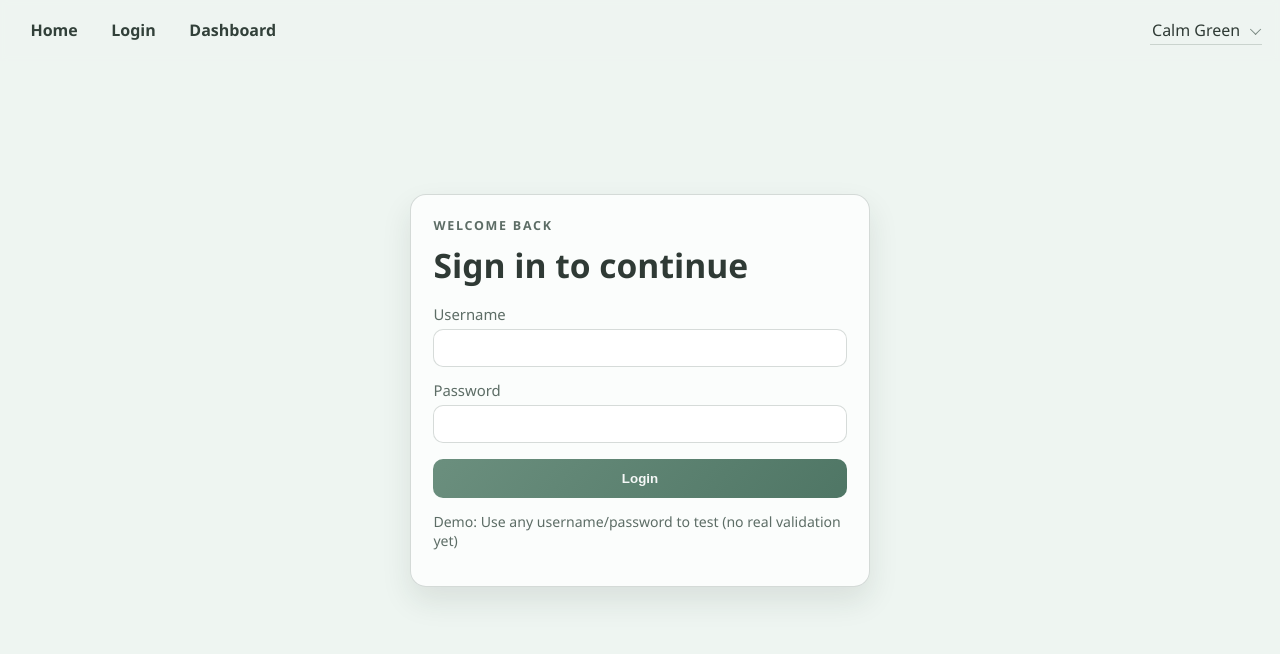
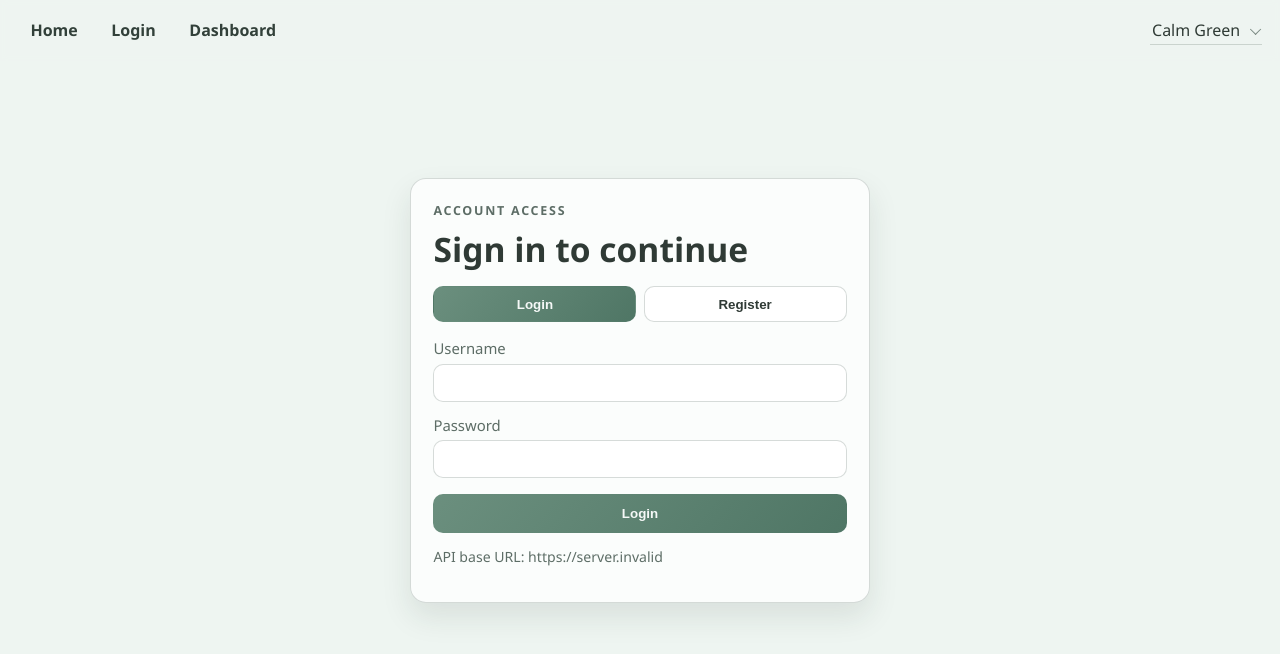
Before and after one commit to ann-johansson/PomodoroAvatarStudyApp-Fullstack, a React app in the folder Frontend/: page /login in a window 1280 px wide. Shown: the top 654 px of the page. Built offline with nearby package versions, Linux system fonts and the light colour scheme; no server answers; the HTML template or start-up script is replaced by a standard one.

Commit message:
updated setting for login and registration

```diff
--- a/Frontend/src/pages/Login.css
+++ b/Frontend/src/pages/Login.css
@@ -34,6 +34,29 @@
   margin: 0.45rem 0 0;
   font-size: clamp(1.6rem, 3.5vw, 2.1rem);
   color: var(--tone-ink);
+}
+
+.auth-toggle {
+  margin-top: 0.9rem;
+  display: grid;
+  grid-template-columns: 1fr 1fr;
+  gap: 0.45rem;
+}
+
+.auth-toggle button {
+  border: 1px solid var(--tone-border);
+  background: var(--color-surface-strong);
+  color: var(--tone-ink);
+  border-radius: 10px;
+  padding: 0.6rem 0.8rem;
+  cursor: pointer;
+  font-weight: 600;
+}
+
+.auth-toggle button.active {
+  background: linear-gradient(130deg, var(--color-primary-soft), var(--color-primary));
+  color: var(--color-on-primary);
+  border-color: transparent;
 }
 
 .login-form {
@@ -73,6 +96,24 @@
   font-weight: 600;
 }
 
+.login-form button:disabled {
+  opacity: 0.75;
+  cursor: not-allowed;
+}
+
+.auth-message {
+  margin: 0.75rem 0 0;
+  font-size: 0.9rem;
+}
+
+.auth-message.error {
+  color: #b1002b;
+}
+
+.auth-message.success {
+  color: #1b6f2a;
+}
+
 .login-hint {
   margin-top: 0.85rem;
   font-size: 0.88rem;
--- a/Frontend/src/pages/Login.jsx
+++ b/Frontend/src/pages/Login.jsx
@@ -3,32 +3,158 @@ import { useNavigate } from 'react-router-dom'
 import './Login.css'
 
 export default function Login() {
+  const [mode, setMode] = useState('login')
   const [username, setUsername] = useState('')
   const [password, setPassword] = useState('')
+  const [displayName, setDisplayName] = useState('')
+  const [email, setEmail] = useState('')
+  const [message, setMessage] = useState('')
+  const [isError, setIsError] = useState(false)
+  const [isSubmitting, setIsSubmitting] = useState(false)
   const navigate = useNavigate()
+  const apiBaseUrl = import.meta.env.VITE_API_BASE_URL || 'http://localhost:5168'
 
-  const handleLogin = (e) => {
+  const handleAuthSubmit = async (e) => {
     e.preventDefault()
+    setMessage('')
+    setIsError(false)
 
-    // Simple validation
-    if (username && password) {
-      // Store token in localStorage (simulated - real app uses API response)
-      localStorage.setItem('authToken', 'fake-jwt-token-123')
+    if (!username || !password) {
+      setIsError(true)
+      setMessage('Please enter username and password.')
+      return
+    }
 
-      // Redirect to dashboard
-      navigate('/dashboard')
-    } else {
-      alert('Please enter username and password')
+    if (mode === 'register' && (!displayName || !email)) {
+      setIsError(true)
+      setMessage('Please fill in display name and email to register.')
+      return
+    }
+
+    setIsSubmitting(true)
+
+    try {
+      if (mode === 'register') {
+        const registerResponse = await fetch(`${apiBaseUrl}/api/auth/register`, {
+          method: 'POST',
+          headers: {
+            'Content-Type': 'application/json',
+          },
+          body: JSON.stringify({
+            username,
+            password,
+            displayName,
+            email,
+          }),
+        })
+
+        const registerMessage = await registerResponse.text()
+
+        if (!registerResponse.ok) {
+          throw new Error(registerMessage || 'Registration failed. Please try again.')
+        }
+
+        setIsError(false)
+        setMessage(registerMessage || 'Account created! You can sign in now.')
+        setMode('login')
+        setPassword('')
+        return
+      }
+
+      const loginResponse = await fetch(`${apiBaseUrl}5173/api/auth/login`, {
+        method: 'POST',
+        headers: {
+          'Content-Type': 'application/json',
+        },
+        body: JSON.stringify({ username, password })
+      })
+
+      if (response.ok) {
+        // Om inloggningen lyckas (200 OK)
+        // Parse conditionally since the C# backend might return a raw string token
+        const text = await response.text()
+        let data
+        try {
+          data = JSON.parse(text)
+        } catch {
+          data = text // Use the raw text if it's not JSON
+        }
+
+        // Spara den riktiga JWT-token från backend (beroende på hur din backend returnerar den)
+        localStorage.setItem('authToken', data.token || data)
+        navigate('/dashboard')
+      } else {
+        // Om det är fel lösenord/användarnamn (t.ex. 401 Unauthorized)
+        alert('Inloggningen misslyckades. Kontrollera dina uppgifter.')
+        setIsError(true)
+        setMessage('Inloggningen misslyckades. Kontrollera dina uppgifter.')
+      }
+    } catch (error) {
+      console.error('Nätverksfel:', error)
+      alert('Kunde inte ansluta till servern.')
+      setIsError(true)
+      setMessage(error.message || 'Something went wrong. Please try again.')
+    } finally {
+      setIsSubmitting(false)
     }
   }
 
   return (
     <section className="login-page">
       <div className="login-card">
-        <p className="login-kicker">Welcome back</p>
-        <h1>Sign in to continue</h1>
+        <p className="login-kicker">Account access</p>
+        <h1>{mode === 'login' ? 'Sign in to continue' : 'Create your account'}</h1>
 
-        <form className="login-form" onSubmit={handleLogin}>
+        <div className="auth-toggle" role="tablist" aria-label="Auth mode">
+          <button
+            type="button"
+            className={mode === 'login' ? 'active' : ''}
+            aria-selected={mode === 'login'}
+            onClick={() => {
+              setMode('login')
+              setMessage('')
+              setIsError(false)
+            }}
+          >
+            Login
+          </button>
+          <button
+            type="button"
+            className={mode === 'register' ? 'active' : ''}
+            aria-selected={mode === 'register'}
+            onClick={() => {
+              setMode('register')
+              setMessage('')
+              setIsError(false)
+            }}
+          >
+            Register
+          </button>
+        </div>
+
+        <form className="login-form" onSubmit={handleAuthSubmit}>
+          {mode === 'register' && (
+            <>
+              <label>
+                Display name
+                <input
+                  type="text"
+                  value={displayName}
+                  onChange={(e) => setDisplayName(e.target.value)}
+                />
+              </label>
+
+              <label>
+                Email
+                <input
+                  type="email"
+                  value={email}
+                  onChange={(e) => setEmail(e.target.value)}
+                />
+              </label>
+            </>
+          )}
+
           <label>
             Username
             <input
@@ -47,11 +173,19 @@ export default function Login() {
             />
           </label>
 
-          <button type="submit">Login</button>
+          <button type="submit" disabled={isSubmitting}>
+            {isSubmitting ? 'Please wait...' : mode === 'login' ? 'Login' : 'Create account'}
+          </button>
         </form>
 
+        {message && (
+          <p className={`auth-message ${isError ? 'error' : 'success'}`} role="status">
+            {message}
+          </p>
+        )}
+
         <p className="login-hint">
-          Demo: Use any username/password to test (no real validation yet)
+          API base URL: {apiBaseUrl}
         </p>
       </div>
     </section>
```
